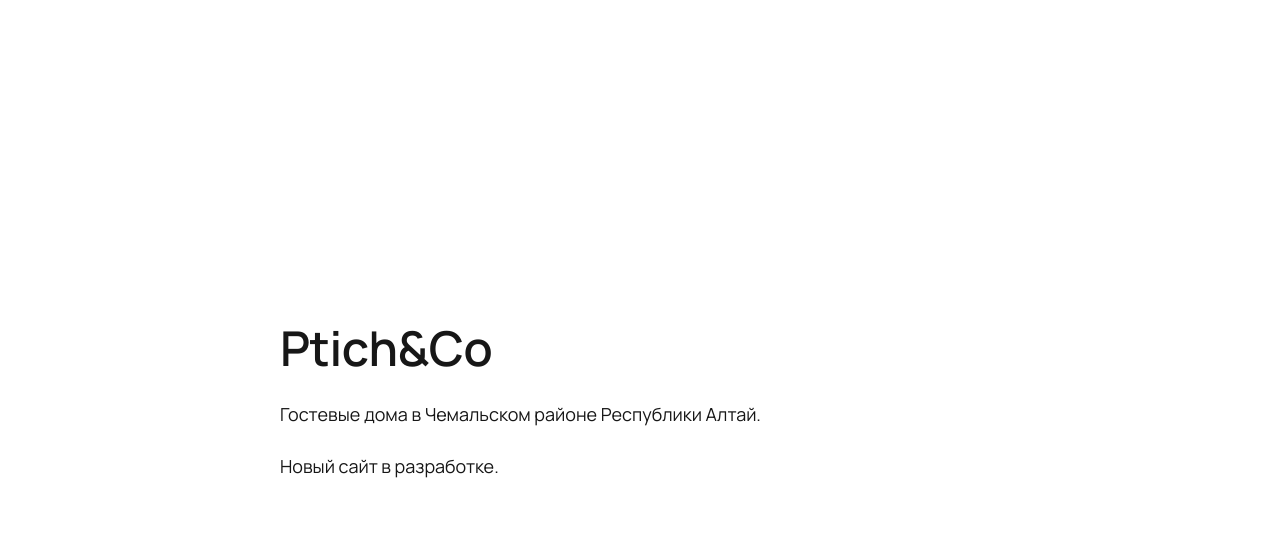
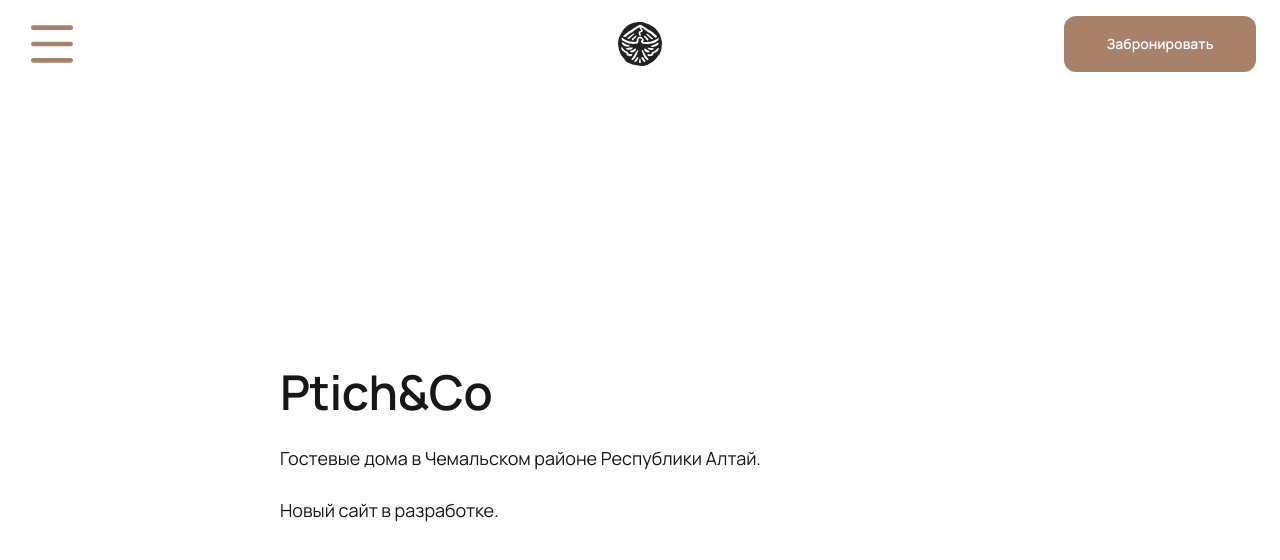
Before and after one commit to T1moQ/ptichnco-web, a Next.js app: page / in a window 1280 px wide. Shown: the top 560 px of the page. Built offline with nearby package versions, Linux system fonts and the light colour scheme.

Commit message:
feat: responsive header added

```diff
--- a/app/page.tsx
+++ b/app/page.tsx
@@ -1,7 +1,10 @@
+import { Header } from "@/components/layout/header";
 import { Container } from "@/components/ui/container";
 
 export default function Home() {
   return (
+    <>
+      <Header />
       <main className="flex flex-1 items-center py-(--space-section)">
         <Container className="flex flex-col gap-(--space-large)">
           <h1>Ptich&Co</h1>
@@ -9,5 +12,6 @@ export default function Home() {
           <p>Новый сайт в разработке.</p>
         </Container>
       </main>
+    </>
   );
 }
--- /dev/null
+++ b/components/layout/header.tsx
@@ -0,0 +1,45 @@
+import { Menu } from "lucide-react";
+import Image from "next/image";
+import { Container } from "@/components/ui/container";
+
+export function Header() {
+  return (
+    <header className="w-full py-(--space-medium)">
+      {/* Equal desktop side tracks keep the logo at the viewport centre. */}
+      <Container className="grid min-h-14 max-w-none grid-cols-[minmax(0,1fr)_auto] items-center lg:grid-cols-[minmax(0,1fr)_auto_minmax(0,1fr)]">
+        {/* Enable these native actions when menu/booking behaviour is defined. */}
+        <button
+          type="button"
+          disabled
+          aria-label="Открыть меню"
+          className="flex size-11 items-center justify-center justify-self-start text-(--header-control-color) disabled:cursor-not-allowed disabled:opacity-100 lg:size-14"
+        >
+          <Menu
+            size={40}
+            strokeWidth={2}
+            aria-hidden="true"
+            focusable="false"
+            className="shrink-0 lg:size-14"
+          />
+        </button>
+
+        <Image
+          src="/images/brand/logo.svg"
+          alt="Ptich&Co"
+          width={44}
+          height={44}
+          className="hidden size-11 object-contain lg:block"
+        />
+
+        <button
+          type="button"
+          disabled
+          className="text-ui-button inline-flex min-h-(--control-min-height) items-center justify-center justify-self-end rounded-2xl bg-(--header-control-color) px-4 text-background disabled:cursor-not-allowed disabled:opacity-100 lg:min-h-14 lg:min-w-48 lg:rounded-xl lg:px-6"
+        >
+          <span className="lg:hidden">БРОНЬ</span>
+          <span className="hidden lg:inline">Забронировать</span>
+        </button>
+      </Container>
+    </header>
+  );
+}
--- a/package.json
+++ b/package.json
@@ -9,6 +9,7 @@
     "lint": "eslint"
   },
   "dependencies": {
+    "lucide-react": "^1.77.0",
     "next": "16.4.6",
     "react": "19.3.0",
     "react-dom": "19.3.0"
--- a/styles/tokens.css
+++ b/styles/tokens.css
@@ -62,6 +62,9 @@
 
 @layer base {
   :root {
+    /* Confirmed Header control color; shared Button styling is unchanged. */
+    --header-control-color: #a7816a;
+
     /* TEMPORARY: scaffold neutrals, not approved Figma color tokens. */
     --background: #ffffff;
     --foreground: #171717;
```
Also changed, not shown: public/images/brand/logo.svg (added), 4 other files (tests, documents, lock files or other folders). Lines whose indentation alone changed are shown as unchanged.
